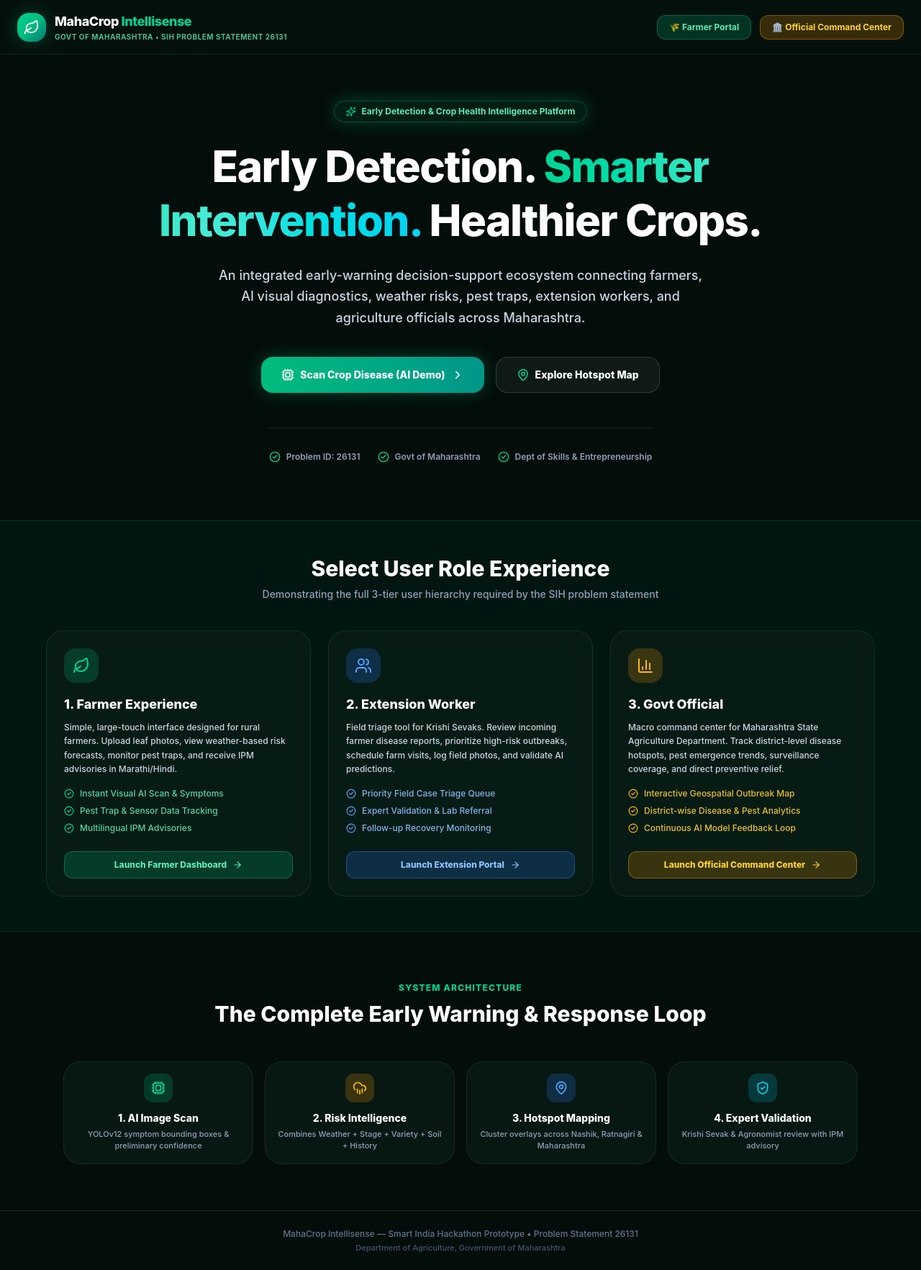
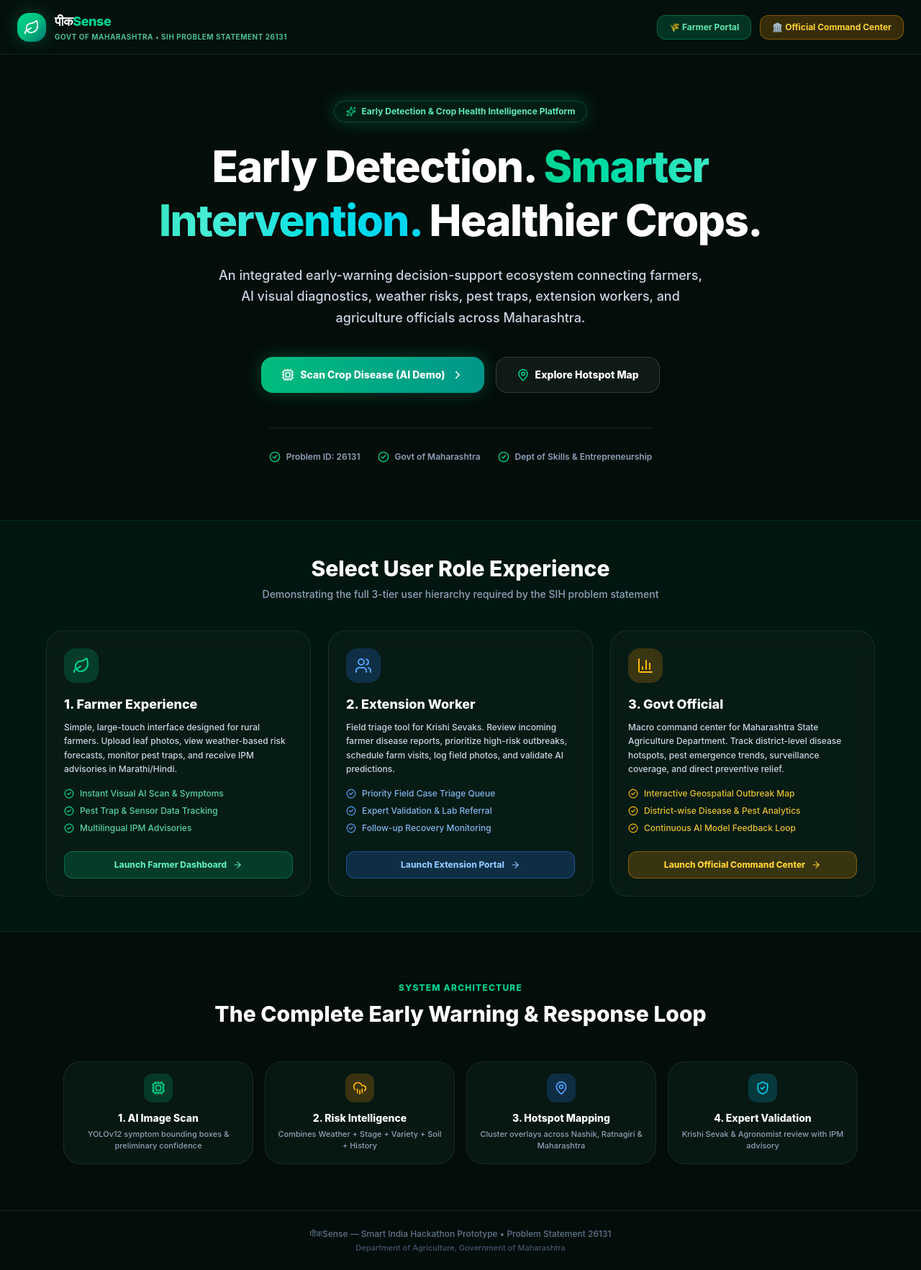
Before and after one commit to JRS-09092007/PIKSENSE_ai, a React (Vite) app in the folder client/: page / in a window 1280 px wide. Shown: the whole page at 72% size. Built offline with nearby package versions, Linux system fonts and the light colour scheme.

Commit message:
Update branding to पीकSense and complete Phase 1 repository audit documentation

```diff
--- a/client/index.html
+++ b/client/index.html
@@ -13,7 +13,7 @@
     <link rel="preconnect" href="https://fonts.googleapis.com" />
     <link rel="preconnect" href="https://fonts.gstatic.com" crossorigin />
     <link href="https://fonts.googleapis.com/css2?family=Outfit:wght@400;500;600;700;800;900&family=Plus+Jakarta+Sans:wght@300;400;500;600;700;800&display=swap" rel="stylesheet" />
-    <title>pikSense AI — Smart Agricultural Advisory Platform</title>
+    <title>पीकSense — Smart Agricultural Advisory Platform</title>
   </head>
   <body>
     <div id="root"></div>
--- a/client/src/components/Header.jsx
+++ b/client/src/components/Header.jsx
@@ -74,7 +74,7 @@
         <div>
           <div className="flex items-center gap-2">
             <h1 className="font-extrabold text-white text-base tracking-tight font-heading">
-              pikSense <span className="text-emerald-400">AI</span>
+              पीक<span className="text-emerald-400">Sense</span>
             </h1>
             {isOfficer ? (
               <span className="hidden sm:inline-flex items-center gap-1.5 px-3 py-0.5 rounded-full bg-amber-500/15 text-amber-300 border border-amber-500/30 text-xs font-bold">
--- a/client/src/components/Sidebar.jsx
+++ b/client/src/components/Sidebar.jsx
@@ -58,7 +58,7 @@
         </div>
         <div>
           <h1 className="text-lg font-extrabold text-white tracking-tight font-heading flex items-center gap-1">
-            MahaCrop <span className="text-emerald-400">AI</span>
+            पीक<span className="text-emerald-400">Sense</span>
           </h1>
           <p className="text-[10px] text-emerald-300/80 font-bold uppercase tracking-wider">
             SIH 2024 • Govt of Maha
--- a/client/src/pages/Landing.jsx
+++ b/client/src/pages/Landing.jsx
@@ -24,7 +24,7 @@
           </div>
           <div>
             <h1 className="font-extrabold text-white text-lg tracking-tight font-heading">
-              MahaCrop <span className="text-emerald-400">Intellisense</span>
+              पीक<span className="text-emerald-400">Sense</span>
             </h1>
             <p className="text-[10px] text-emerald-300/80 font-bold uppercase tracking-wider">
               Govt of Maharashtra • SIH Problem Statement 26131
@@ -232,7 +232,7 @@
 
       {/* Footer */}
       <footer className="mt-auto px-6 py-6 border-t border-white/10 text-center text-xs text-slate-500 font-medium">
-        <p>MahaCrop Intellisense — Smart India Hackathon Prototype • Problem Statement 26131</p>
+        <p>पीकSense — Smart India Hackathon Prototype • Problem Statement 26131</p>
         <p className="mt-1 text-[11px] text-slate-600">Department of Agriculture, Government of Maharashtra</p>
       </footer>
     </div>
--- a/client/src/pages/Login.jsx
+++ b/client/src/pages/Login.jsx
@@ -62,7 +62,7 @@
             <Sparkles size={32} className="text-white" />
           </div>
           <h1 className="text-2xl font-extrabold text-white tracking-tight font-heading">
-            MahaCrop <span className="text-emerald-400">Intellisense</span>
+            पीक<span className="text-emerald-400">Sense</span>
           </h1>
           <p className="text-slate-400 text-xs mt-1">Select your account portal role to log in</p>
         </div>
```
Also changed, not shown: 3 other files (tests, documents, lock files or other folders).
